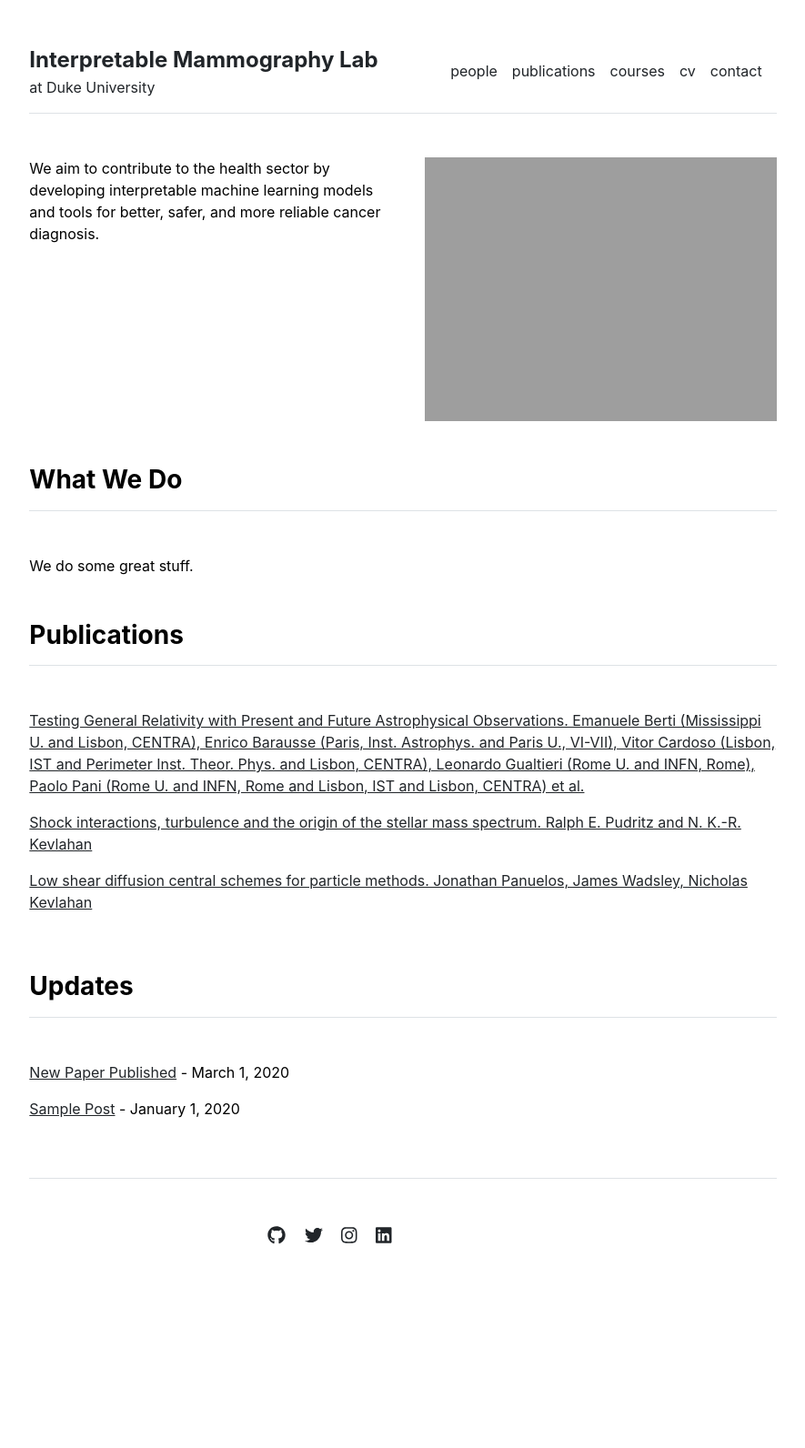
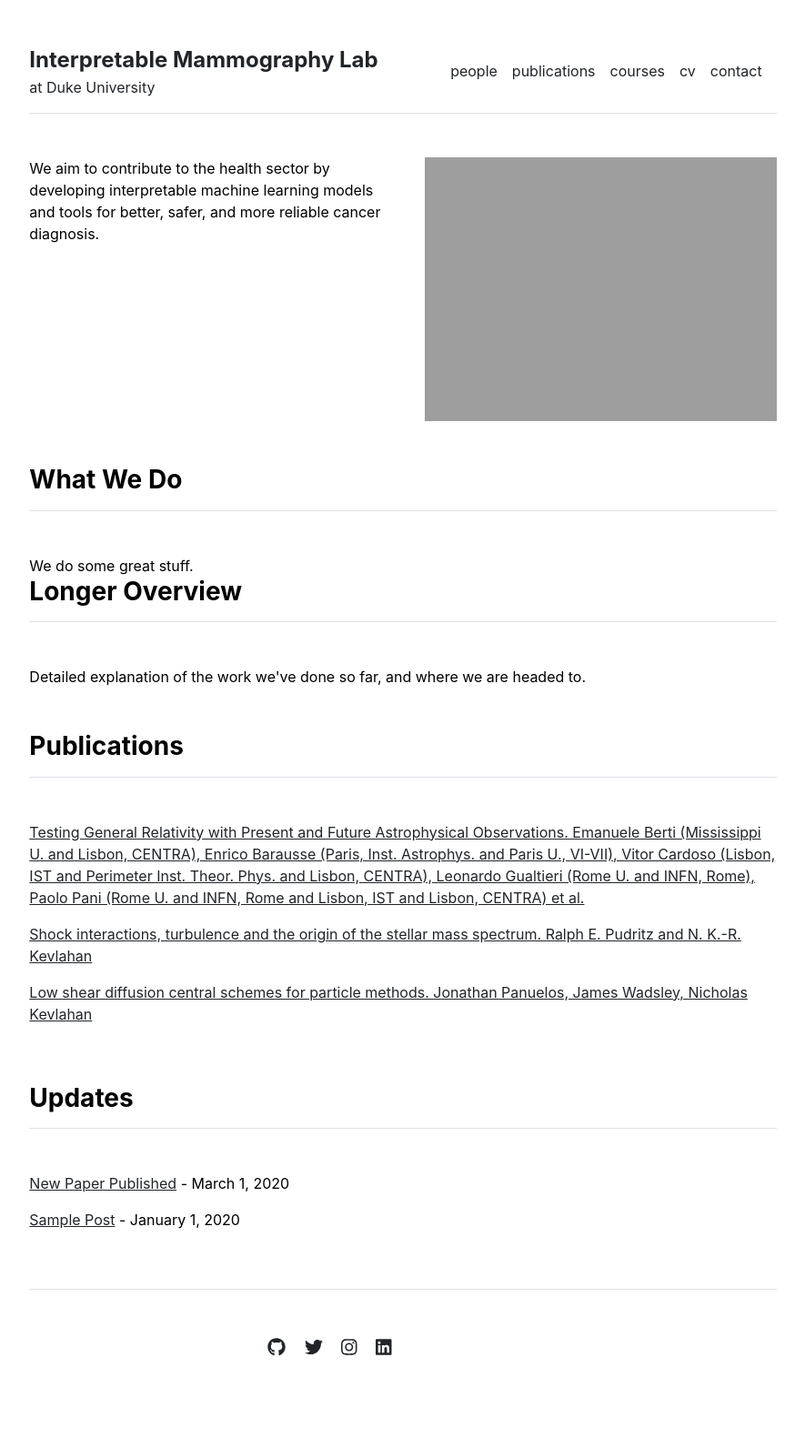
Before and after one commit to SangwookCheon/academic, a Jekyll site: the page built from index.md, in a window 1280 px wide. Shown: the whole page at 91% size, without its empty margins (197-1082 px from the left). Built offline with Jekyll 4.4.1, drawn with Linux system fonts in a browser that asks for light colours; before the commit the page ends 1470 px from its top, so only the background shows below that.

```diff
--- a/_includes/overview.html
+++ b/_includes/overview.html
@@ -2,5 +2,8 @@
   <div>
     <h3 class="fw-bold border-bottom pb-3 mb-5">What We Do</h3>
     We do some great stuff.
+
+    <h3 class="fw-bold border-bottom pb-3 mb-5">Longer Overview</h3>
+    Detailed explanation of the work we've done so far, and where we are headed to.
   </div>
 </div>
```
Also changed, not shown: 1 other file.
